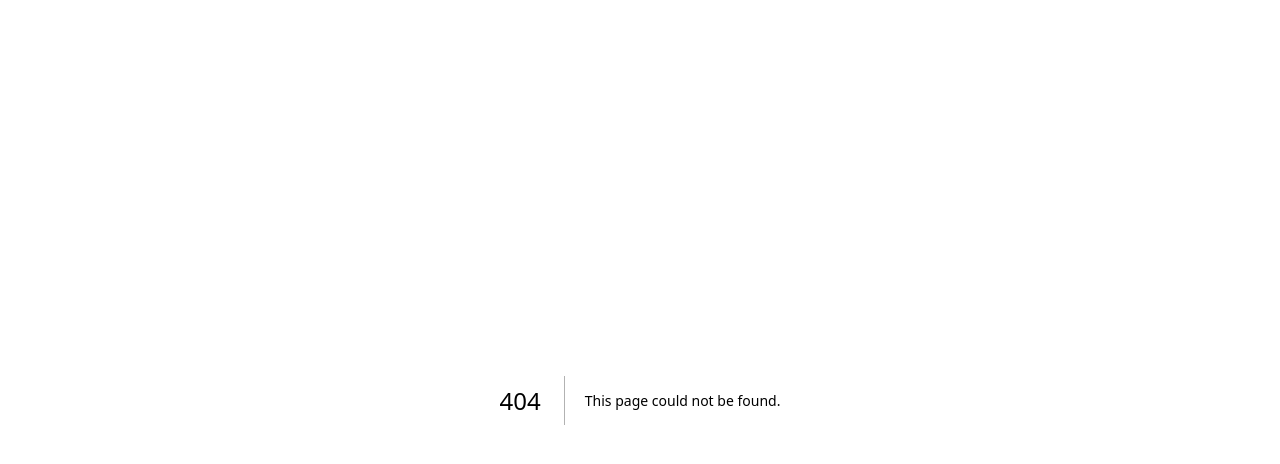
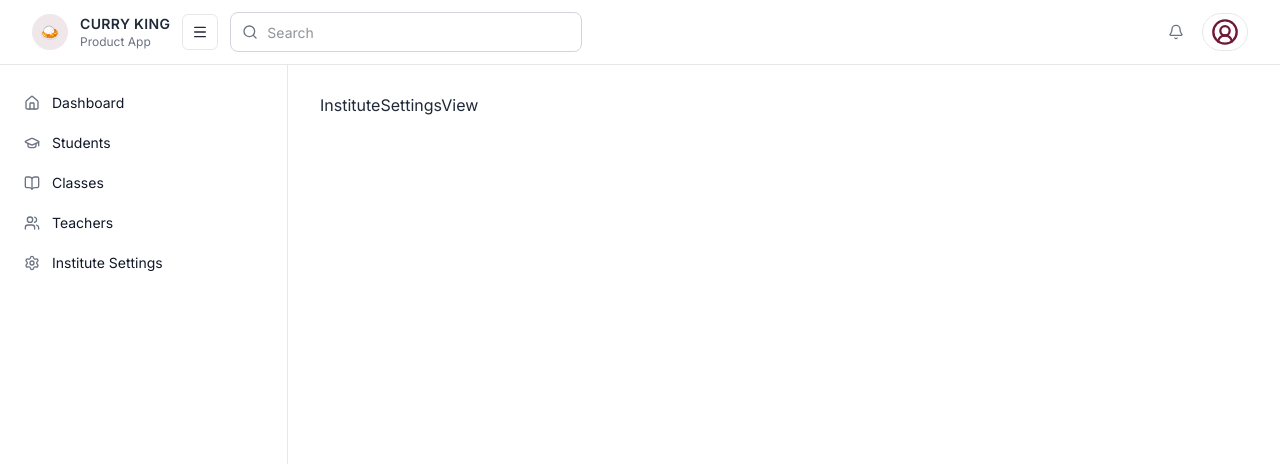
Before and after one commit to TharakaJayz/student-management-ui, a Next.js app: page /institute-settings in a window 1280 px wide. Before the commit this address had no page. Shown: the top 464 px of the page. Built offline with nearby package versions, Linux system fonts and the light colour scheme.

Commit message:
add route linking

```diff
--- /dev/null
+++ b/app/(dashboard)/classes/page.tsx
@@ -0,0 +1,12 @@
+import ClassesContainer from '@/app/common/pages/classes/ClassesContainer'
+import React from 'react'
+
+const page = () => {
+  return (
+    <div>
+      <ClassesContainer />
+    </div>
+  )
+}
+
+export default page
--- /dev/null
+++ b/app/(dashboard)/institute-settings/page.tsx
@@ -0,0 +1,12 @@
+import InstituteSettingsContainer from '@/app/common/pages/institute-settings/InstituteSettingsContainer'
+import React from 'react'
+
+const page = () => {
+  return (
+    <div>
+      <InstituteSettingsContainer />
+    </div>
+  )
+}
+
+export default page
--- a/app/(dashboard)/layout.tsx
+++ b/app/(dashboard)/layout.tsx
@@ -15,11 +15,11 @@ import {
 } from "lucide-react"
 
 const primaryNav = [
-  { title: "Dashboard", icon: Home },
-  { title: "Students", icon: GraduationCap },
-  { title: "Classes", icon: BookOpen },
-  { title: "Teachers", icon: Users },
-  { title: "Institute Settings", icon: Settings },
+  { title: "Dashboard", icon: Home, href: "/dashboard" },
+  { title: "Students", icon: GraduationCap, href: "/students" },
+  { title: "Classes", icon: BookOpen, href: "/classes" },
+  { title: "Teachers", icon: Users, href: "/teachers" },
+  { title: "Institute Settings", icon: Settings, href: "/institute-settings" },
 ]
 
 export default function DashboardLayout({
@@ -89,7 +89,7 @@ export default function DashboardLayout({
               {primaryNav.map((item) => (
                 <Link
                   key={item.title}
-                  href="#"
+                href={item.href}
                   className={`flex rounded-md px-3 py-2 text-sm text-sidebar-foreground transition-colors hover:bg-sidebar-accent hover:text-sidebar-accent-foreground ${
                     isSidebarOpen ? "items-center gap-3" : "items-center justify-center"
                   }`}
--- /dev/null
+++ b/app/(dashboard)/teachers/page.tsx
@@ -0,0 +1,12 @@
+import TeachersContainer from '@/app/common/pages/teachers/TeachersContainer'
+import React from 'react'
+
+const page = () => {
+  return (
+    <div>
+      <TeachersContainer />
+    </div>
+  )
+}
+
+export default page
--- /dev/null
+++ b/app/common/pages/classes/ClassesContainer.tsx
@@ -0,0 +1,12 @@
+import React from 'react'
+import ClassesView from './ClassesView'
+
+const ClassesContainer = () => {
+  return (
+    <div>
+      <ClassesView />
+    </div>
+  )
+}
+
+export default ClassesContainer
--- /dev/null
+++ b/app/common/pages/classes/ClassesView.tsx
@@ -0,0 +1,7 @@
+import React from 'react'
+
+const ClassesView = () => {
+  return <div>ClassesView</div>
+}
+
+export default ClassesView
--- /dev/null
+++ b/app/common/pages/institute-settings/InstituteSettingsContainer.tsx
@@ -0,0 +1,12 @@
+import React from 'react'
+import InstituteSettingsView from './InstituteSettingsView'
+
+const InstituteSettingsContainer = () => {
+  return (
+    <div>
+      <InstituteSettingsView />
+    </div>
+  )
+}
+
+export default InstituteSettingsContainer
--- /dev/null
+++ b/app/common/pages/institute-settings/InstituteSettingsView.tsx
@@ -0,0 +1,7 @@
+import React from 'react'
+
+const InstituteSettingsView = () => {
+  return <div>InstituteSettingsView</div>
+}
+
+export default InstituteSettingsView
--- /dev/null
+++ b/app/common/pages/teachers/TeachersContainer.tsx
@@ -0,0 +1,12 @@
+import React from 'react'
+import TeachersView from './TeachersView'
+
+const TeachersContainer = () => {
+  return (
+    <div>
+      <TeachersView />
+    </div>
+  )
+}
+
+export default TeachersContainer
--- /dev/null
+++ b/app/common/pages/teachers/TeachersView.tsx
@@ -0,0 +1,7 @@
+import React from 'react'
+
+const TeachersView = () => {
+  return <div>TeachersView</div>
+}
+
+export default TeachersView
```
